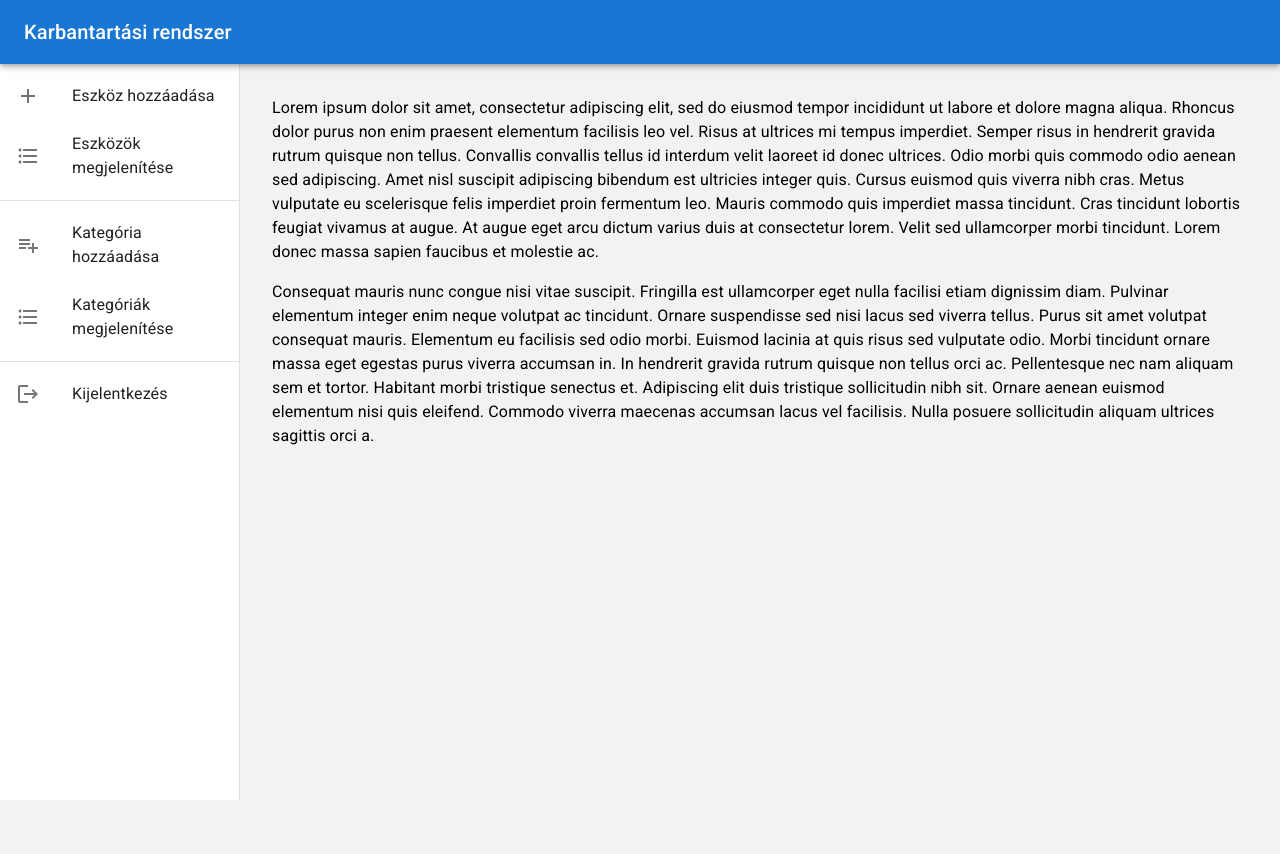
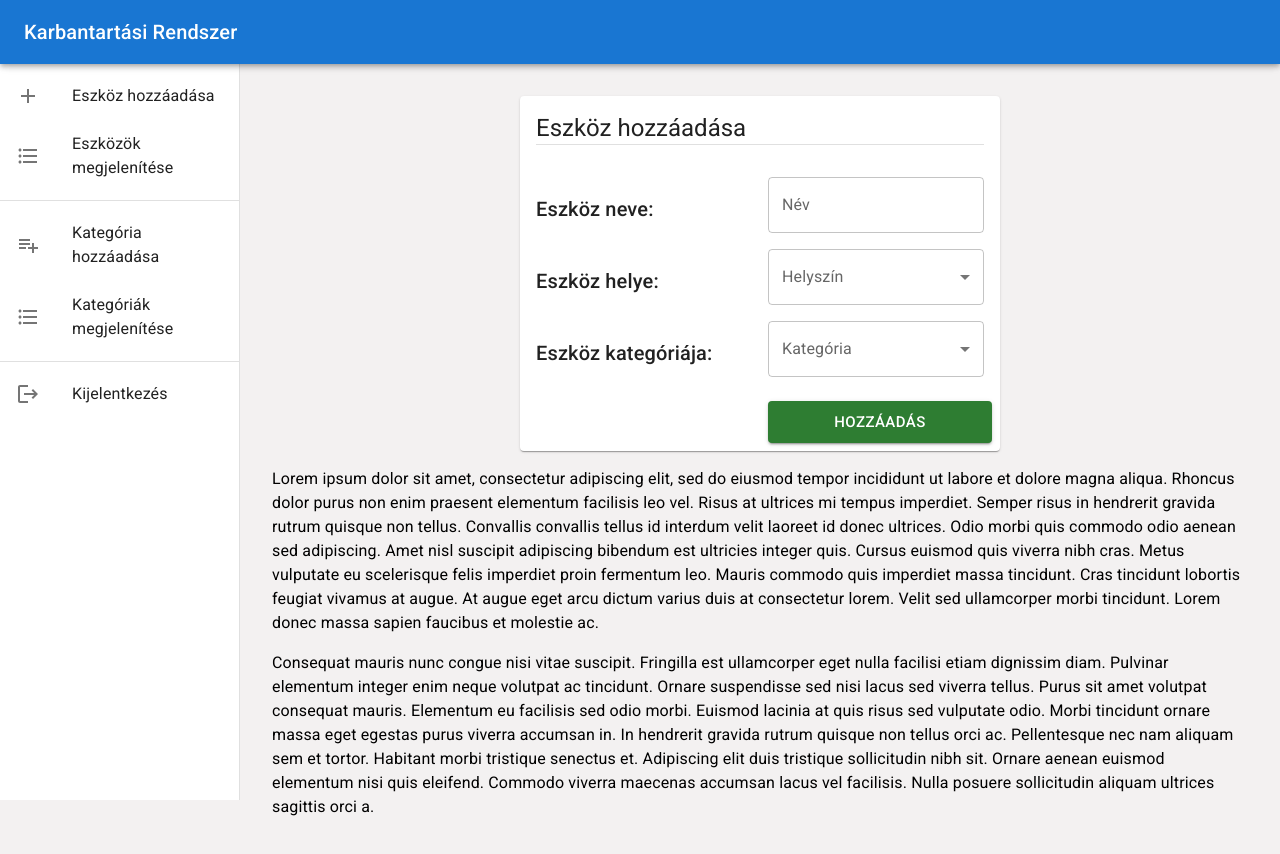
Before and after one commit to alerr415/MaintenanceSystem, a React (Create React App) app in the folder client/client-app/: page / in a window 1280 px wide. Shown: the top 854 px of the page. Before the commit the page ends 800 px from the top, so only its background shows below. Built offline with nearby package versions, Linux system fonts and the light colour scheme.

Commit message:
device adder panel implemented

```diff
--- a/client/client-app/src/Layout.js
+++ b/client/client-app/src/Layout.js
@@ -19,12 +19,38 @@ import LogoutIcon from '@mui/icons-material/Logout';
 import Toolbar from '@mui/material/Toolbar';
 import MenuIcon from '@mui/icons-material/Menu';
 import Typography from '@mui/material/Typography';
+import Grid from '@mui/material/Grid';
+import Card from '@mui/material/Card';
+import CardActions from '@mui/material/CardActions';
+import CardContent from '@mui/material/CardContent';
+//import CardMedia from '@mui/material/CardMedia';
+import TextField from '@mui/material/TextField';
+import FormControl from '@mui/material/FormControl';
+import InputLabel from '@mui/material/InputLabel';
+import Select from '@mui/material/Select';
+import MenuItem from '@mui/material/MenuItem';
+import Button from '@mui/material/Button';
+
+
 
 const drawerWidth = 240;
 
 function ResponsiveDrawer(props) {
   const { window } = props;
   const [mobileOpen, setMobileOpen] = React.useState(false);
+
+  const [loc, setLoc] = React.useState('');
+
+  const locChange = (event) => {
+    setLoc(event.target.value);
+  };
+
+  const [type, setType] = React.useState('');
+
+  const typeChange = (event) => {
+    setType(event.target.value);
+  };
+
 
   const handleDrawerToggle = () => {
     setMobileOpen(!mobileOpen);
@@ -96,7 +122,7 @@ function ResponsiveDrawer(props) {
             <MenuIcon />
           </IconButton>
           <Typography variant="h6" noWrap component="div">
-            Karbantartási rendszer
+            Karbantartási Rendszer
           </Typography>
         </Toolbar>
       </AppBar>
@@ -141,7 +167,77 @@ function ResponsiveDrawer(props) {
               width: { sm: `calc(100% - ${drawerWidth}px)` }}}
       >
         <Toolbar />
-        <Typography paragraph>
+
+        <Grid container spacing={2}>
+          <Grid item xs={0} sm={0} lg={3}></Grid>
+
+          <Grid item xs={12} sm={12} lg={6}>
+            <Card >
+              <CardContent>
+
+                <Typography variant="h5">Eszköz hozzáadása</Typography>
+                <Divider />
+
+                <Grid container spacing={2} sx={{ mt : 2 }}>
+                  <Grid item xs={12} sm={12} md={6}>
+                    <Typography variant="h6" sx={{ mt : 2 }}>Eszköz neve:</Typography>
+                  </Grid>
+                  <Grid item xs={12} sm={12} md={6}>
+                    {/*  Eszköz neve */}
+                    <TextField id="deviceName" label="Név" sx={{ mx : 'auto' , width : 1 }} variant="outlined"/><br />
+                  </Grid>
+
+                  <Grid item xs={12} sm={12} md={6}>
+                    <Typography variant="h6" sx={{ mt : 2 }}>Eszköz helye:</Typography>
+                  </Grid>
+                  <Grid item xs={12} sm={12} md={6}>
+                    {/*  Eszköz helye */}
+                    <FormControl sx={{ mx : 'auto' , width : 1 }}>
+                      <InputLabel id="locLabel">Helyszín</InputLabel>
+                      <Select labelId="locLabel" id="locSelect" value={loc} onChange={locChange} label="Helyszín">
+                        <MenuItem value={10}>Mosdó</MenuItem>
+                        <MenuItem value={20}>Iroda</MenuItem>
+                        <MenuItem value={30}>Folyosó</MenuItem>
+                      </Select>
+                    </FormControl><br />
+                  </Grid>
+
+                  <Grid item xs={12} sm={12} md={6}>
+                    <Typography variant="h6" sx={{ mt : 2 }}>Eszköz kategóriája:</Typography>
+                  </Grid>
+                  <Grid item xs={12} sm={12} md={6}>
+                    {/*  Eszköz kategóriája */}
+                    <FormControl sx={{ mx : 'auto' ,  width : 1 }}>
+                      <InputLabel id="typeLabel">Kategória</InputLabel>
+                      <Select labelId="typeLabel" id="typeSelect" value={type} onChange={typeChange} label="Kategória">
+                        <MenuItem value={10}>Tűzvédelem</MenuItem>
+                        <MenuItem value={20}>Világítás</MenuItem>
+                        <MenuItem value={30}>Szaniter</MenuItem>
+                      </Select>
+                    </FormControl>
+                  </Grid>
+
+                </Grid>
+              </CardContent>
+
+              <CardActions>
+                <Grid container spacing={2}>
+                  <Grid item xs={12} sm={12} md={6}>
+                    {/*<Button size="large" variant="outlined" color="warning" fullWidth>Mégsem</Button>*/}
+                  </Grid>
+                  <Grid item xs={12} sm={12} md={6}>
+                    <Button size="large" variant="contained" color="success" fullWidth>Hozzáadás</Button>
+                  </Grid>
+                </Grid>
+              </CardActions>
+
+            </Card>
+          </Grid>
+
+          <Grid item xs={0} sm={0} lg={3}></Grid>
+        </Grid>
+
+        <Typography paragraph sx={{ mt : 2 }}>
           Lorem ipsum dolor sit amet, consectetur adipiscing elit, sed do eiusmod
           tempor incididunt ut labore et dolore magna aliqua. Rhoncus dolor purus non
           enim praesent elementum facilisis leo vel. Risus at ultrices mi tempus
--- a/client/client-app/src/Login.js
+++ b/client/client-app/src/Login.js
@@ -49,7 +49,7 @@ function Login() {
         <Card sx={{ mt : 8 , mx : "auto", p : 2, textAlign: 'center'}}>
 
           <CardMedia>
-              <Typography variant="h3">Maintenance<br />System</Typography>
+              <Typography variant="h3">Karbantartási<br />Rendszer</Typography>
           </CardMedia>
 
           <CardContent>
```
